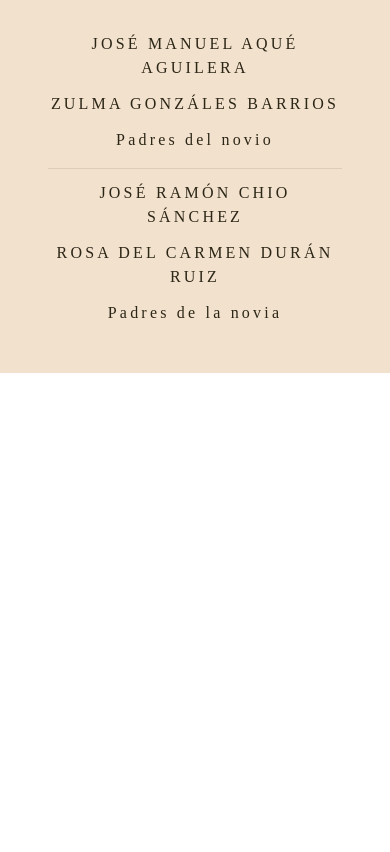
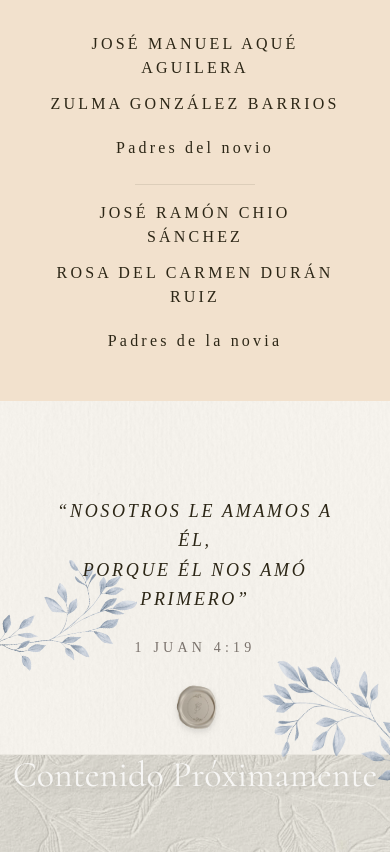
Before and after one commit to RAgredaIpar/invitacion-boda, an Astro site: page / in a window 390 px wide. Shown: the part 2460-3312 px from the top of the page. Before the commit the page ends 2833 px from the top, so only its background shows below. Built offline with nearby package versions, Linux system fonts and the light colour scheme; Astro itself is replaced by a stand-in of ours; a web font is replaced by a local one.

Commit message:
feat: agregar seccion Ubication

```diff
--- a/src/components/Countdown.astro
+++ b/src/components/Countdown.astro
@@ -18,7 +18,7 @@ const fechaBoda = "2026-09-12T17:00:00";
     />
 
     <div class="absolute z-30 pointer-events-none
-                    -left-12 -top-15 md:top-60 scale-[0.5] md:scale-80 lg:scale-100 md:left-[-1] lg:top-1/4 md:-translate-y-1/2 rotate-15">
+                    -left-12 -top-15 md:top-60 scale-[0.5] md:scale-80 lg:scale-100 md:left-[-1] lg:top-70 md:-translate-y-1/2 rotate-15">
         <Image src={florIzquierda} alt="" class="w-auto h-[350px] md:h-[500px] object-contain scale-x-[-1]" />
     </div>
 
@@ -105,13 +105,21 @@ const fechaBoda = "2026-09-12T17:00:00";
                 Nuestros padres
             </h3>
 
-            <div class="space-y-3 font-body text-[#2c2616] tracking-[0.2em] leading-loose">
-                <p class="uppercase text-base md:text-2xl lg:text-3xl">José Manuel Aqué Aguilera</p>
-                <p class="uppercase text-base md:text-2xl lg:text-3xl">Zulma Gonzáles Barrios</p>
-                <p class="border-b border-[#2c2616]/10 pb-4 text-base md:text-xl">Padres del novio</p>
-                <p class="uppercase text-base md:text-2xl lg:text-3xl">José Ramón Chio Sánchez</p>
-                <p class="uppercase text-base md:text-2xl lg:text-3xl">Rosa del Carmen Durán Ruiz</p>
-                <p class="text-base md:text-xl">Padres de la novia</p>
+            <div class="space-y-6 font-body text-[#2c2616] tracking-[0.2em] leading-loose">
+                <div class="space-y-3">
+                    <p class="uppercase text-base md:text-2xl lg:text-3xl">José Manuel Aqué Aguilera</p>
+                    <p class="uppercase text-base md:text-2xl lg:text-3xl">Zulma González Barrios</p>
+                    <p class="mt-5 text-base md:text-xl">Padres del novio</p>
+                </div>
+
+                <div class="h-[1px] w-30 bg-[#2c2616]/10 mx-auto my-4"></div>
+
+                <div class="space-y-3">
+                    <p class="uppercase text-base md:text-2xl lg:text-3xl">José Ramón Chio Sánchez</p>
+                    <p class="uppercase text-base md:text-2xl lg:text-3xl">Rosa del Carmen Durán Ruiz</p>
+                    <p class="mt-5 text-base md:text-xl">Padres de la novia</p>
+                </div>
+
             </div>
         </div>
 
--- /dev/null
+++ b/src/components/Ubication.astro
@@ -0,0 +1,83 @@
+---
+import { Image } from 'astro:assets';
+import fondoPapel from '../assets/fondo-papel-2.jpg';
+import florIzquierda from '../assets/plantas.png';
+import florDerecha from '../assets/plantas.png';
+
+
+import fondoSeccionInferior from '../assets/fondo-detalles.jpeg';
+import selloBoda from '../assets/sello-boda.png';
+---
+
+<div id="details-block" class="relative w-full overflow-hidden">
+
+    <Image
+            src={fondoPapel}
+            alt=""
+            class="absolute inset-0 w-full h-full object-cover z-0 opacity-60 pointer-events-none"
+    />
+    <div class="absolute inset-0 bg-[#f3ede2]/50 z-10 pointer-events-none"></div>
+
+    <div class="absolute z-30 pointer-events-none
+                -left-12 top-10 scale-[0.5] md:scale-120 md:-top-8 rotate-75">
+        <Image src={florIzquierda} alt="" class="w-auto h-[350px] md:h-[500px] object-contain" />
+    </div>
+
+    <div class="absolute z-30 pointer-events-none
+                -right-15 top-40 scale-[0.6] md:scale-130 md:-right-10 md:top-10 -rotate-50">
+        <Image src={florDerecha} alt="" class="w-auto h-[350px] md:h-[500px] object-contain" />
+    </div>
+
+    <div class="relative z-30 w-full flex flex-col items-center py-16 md:py-24 px-4 text-center text-stone-800">
+        <main class="w-full max-w-4xl mx-auto px-2 relative">
+
+            <div class="w-full p-8 md:p-12 flex flex-col items-center justify-center gap-6">
+                <div class="max-w-2xl">
+                    <p class="font-body text-[#2c2616] tracking-[0.15em] italic uppercase text-lg md:text-4xl leading-relaxed">
+                        “Nosotros le amamos a él,<br />
+                        porque él nos amó primero”
+                    </p>
+                </div>
+                <div>
+                    <p class="font-body text-stone-500 text-sm md:text-xl tracking-[0.3em] uppercase">
+                        1 Juan 4:19
+                    </p>
+                </div>
+            </div>
+
+            <div class="absolute left-1/2 -bottom-20 md:-bottom-110 -translate-x-1/2 z-40 w-32 h-32 md:w-150 md:h-150 pointer-events-none">
+                <Image
+                        src={selloBoda}
+                        alt="Sello personalizado"
+                        class="w-full h-full object-contain drop-shadow-md"
+                />
+            </div>
+
+        </main>
+    </div>
+
+    <section class="relative z-20 w-full min-h-[400px] md:min-h-[600px] overflow-hidden flex flex-col md:flex-row border-t border-[#2c2616]/5">
+
+        <Image
+                src={fondoSeccionInferior}
+                alt="Fondo sección detalles"
+                class="absolute inset-0 w-full h-full object-cover z-0"
+        />
+
+        <div class="absolute inset-0 bg-[#2c2616]/10 z-10"></div>
+
+        <div class="relative z-20 w-full flex items-center justify-center">
+            <p class="font-wedding text-4xl text-white drop-shadow-lg opacity-80">
+                Contenido Próximamente
+            </p>
+        </div>
+
+    </section>
+
+</div>
+
+<style>
+    #details-block {
+        min-height: 50vh;
+    }
+</style>
--- a/src/pages/index.astro
+++ b/src/pages/index.astro
@@ -2,9 +2,11 @@
 import Welcome from '../components/Welcome.astro';
 import Layout from '../layouts/Layout.astro';
 import Countdown from "../components/Countdown.astro";
+import Ubication from "../components/Ubication.astro";
 ---
 
 <Layout>
     <Welcome />
     <Countdown />
+    <Ubication />
 </Layout>
```
Also changed, not shown: src/assets/fondo-detalles.jpeg (added), src/assets/fondo-papel-2.jpg (added), src/assets/plantas.png (added), src/assets/sello-boda.png (added).
